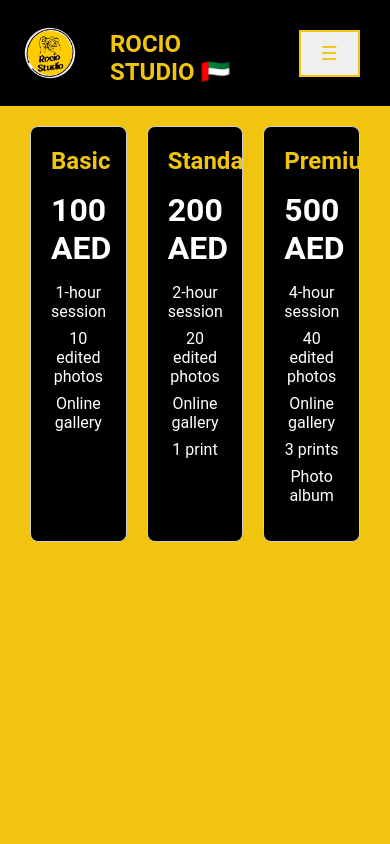
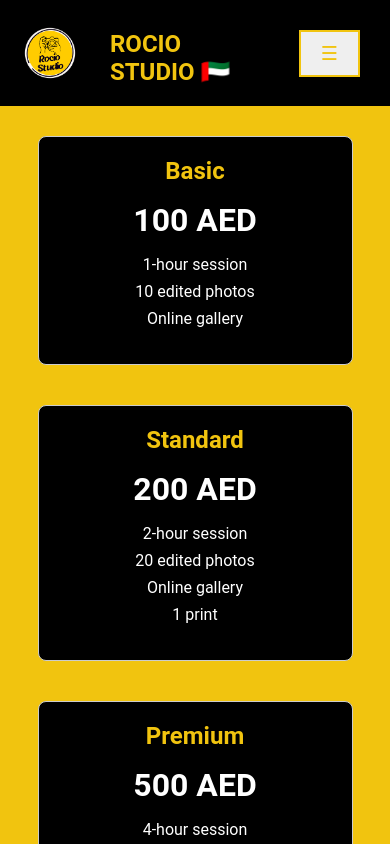
Before and after one commit to servatj/rocio-studio-frontend, a React (Vite) app: page /Packages in a window 390 px wide. Shown: the top 844 px of the page. Built offline with nearby package versions, Linux system fonts and the light colour scheme.

Commit message:
Add responsive design

```diff
--- a/src/pages/Packages.tsx
+++ b/src/pages/Packages.tsx
@@ -7,6 +7,12 @@ const PackagesContainer = styled.div`
 	justify-content: center;
 	gap: 20px;
 	padding: 20px;
+
+	@media (max-width: 768px) {
+    flex-direction: column;
+    align-items: center;
+  }
+
 `;
 
 const PackageCard = styled.div`
@@ -16,6 +22,11 @@ const PackageCard = styled.div`
 	border-radius: 8px;
 	text-align: center;
 	background-color: black;
+
+	@media (max-width: 768px) {
+    width: 90%;
+    margin: 10px 0;
+  }
 `;
 
 const PackageTitle = styled.h3`
```
